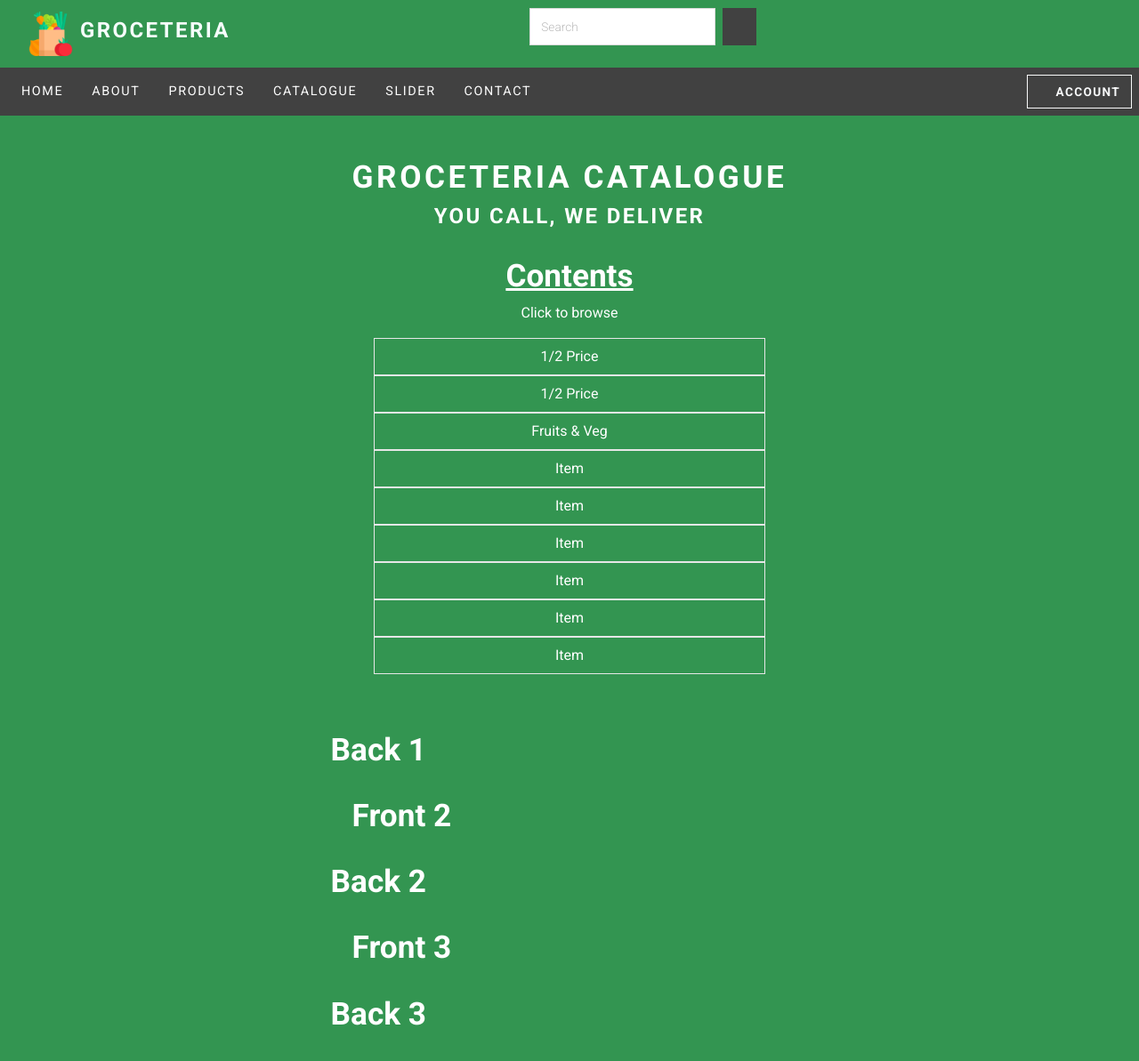
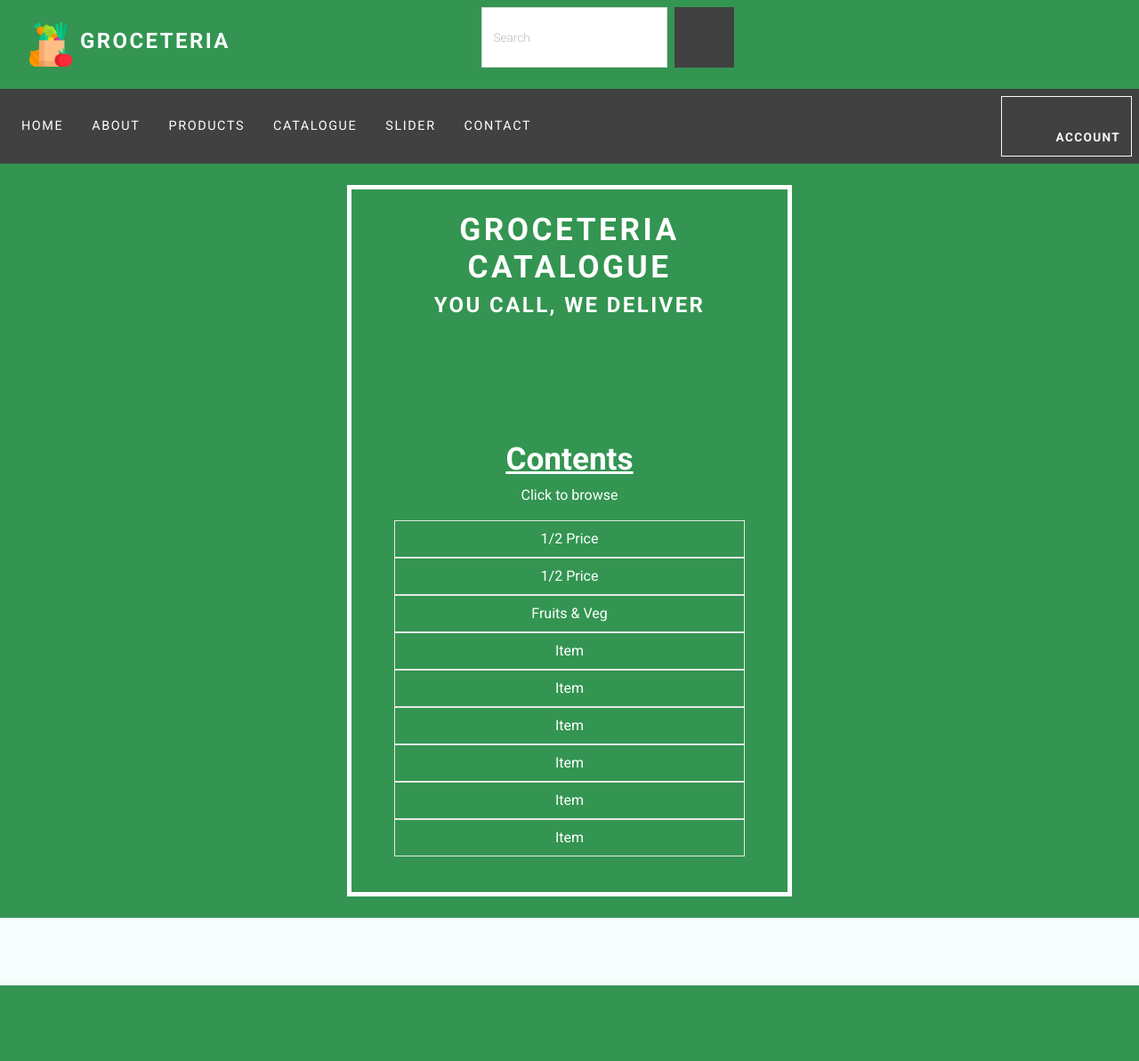
Before and after one commit to kshamata17/grocery-ecommerce-website, a Django app: template main/templates/main/book-layout.html in a window 1280 px wide. Shown: the whole page at 89% size. After the commit the page ends 1108 px from the top, so only its background shows below. Run offline with Django 3.2, Linux system fonts and the light colour scheme; the template is opened without the code that fills it, so the values that code supplies are empty; some libraries are stand-ins or nearby versions; some web fonts are replaced.

Commit message:
custom css added for catalogue

```diff
--- a/main/static/main/css/custom.css
+++ b/main/static/main/css/custom.css
@@ -58,5 +58,106 @@
     background: #ffff00;
 }
 .text-very-lg {
-    font-size: 2.2rem;
+    font-size: 2.1rem;
 }
+.border-hover-secondary:hover {
+    border: 1px solid #6f6f6f;
+    /* border: 1px solid #f6f4dc;  */
+}
+
+/* Book */
+.book {
+    position: relative;
+    width: 500px;
+    height: 800px;
+    transition: transform 0.5s;
+}
+
+.paper {
+    position: absolute;
+    width: 100%;
+    height: 100%;
+    top: 0;
+    left: 0;
+    perspective: 1500px;
+
+}
+
+.front,
+.back {
+    background-color: white;
+    position: absolute;
+    width: 100%;
+    height: 100%;
+    top: 0;
+    left: 0;
+    transform-origin: left;
+    transition: transform 0.5s;
+}
+
+.front {
+    z-index: 1;
+    backface-visibility: hidden;
+    border-left: 3px solid powderblue;
+}
+
+.back {
+    z-index: 0;
+}
+
+.front-content,
+.back-content {
+    width: 100%;
+    height: 100%;
+    display: flex;
+    justify-content: center;
+    align-items: center;
+}
+
+.back-content {
+    transform: rotateY(180deg)
+}
+
+/* Paper flip effect */
+.flipped .front,
+.flipped .back {
+    transform: rotateY(-180deg);
+}
+
+/* Controller Buttons */
+button {
+    border: none;
+    /* background-color: transparent; */
+    cursor: pointer;
+    margin: 10px;
+    transition: transform 0.5s;
+}
+
+button:focus {
+    outline: none;
+}
+
+button:hover i {
+    color: #636363;
+}
+
+i {
+    font-size: 50px;
+    color: gray;
+}
+
+/* Paper stack order */
+#p1 {
+    z-index: 3;
+}
+
+#p2 {
+    z-index: 2;
+}
+
+#p3 {
+    z-index: 1;
+}
+.border-catalogue {
+    border: 5px solid #ffffff;
+}
```
